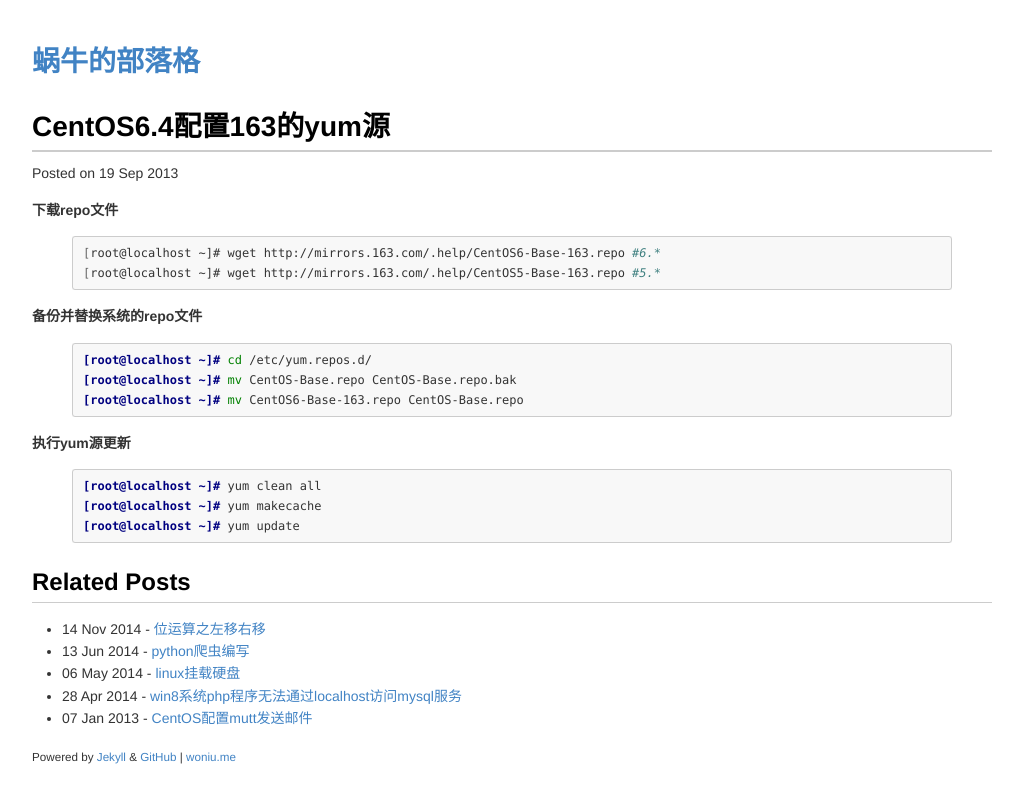
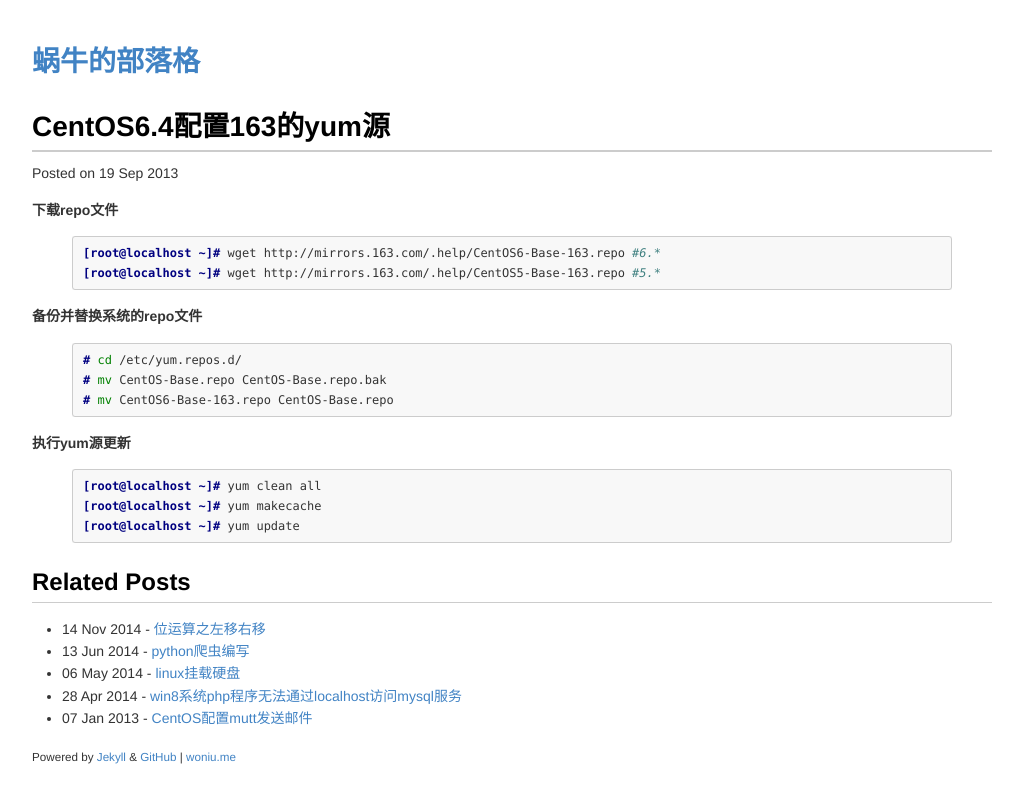
Before and after one commit to peng2089/dp.github.io, a Jekyll site: the page built from _posts/2013-09-19-CentOS6.4配置163的yum源.md, in a window 1280 px wide. Shown: the top 803 px of the page, without its empty margins (128-1151 px from the left). Built offline with Jekyll 4.4.1, drawn with Linux system fonts in a browser that asks for light colours.

Commit message:
change file

```diff
--- a/_posts/2013-09-19-CentOS6.4配置163的yum源.md
+++ b/_posts/2013-09-19-CentOS6.4配置163的yum源.md
@@ -6,16 +6,16 @@ tags: [ yum,CentOS,Linux ]
 ---
 
 **下载repo文件**
-{% highlight bash  %}
+{% highlight console  %}
 [root@localhost ~]# wget http://mirrors.163.com/.help/CentOS6-Base-163.repo #6.*
 [root@localhost ~]# wget http://mirrors.163.com/.help/CentOS5-Base-163.repo #5.*
 {% endhighlight %}
 
 **备份并替换系统的repo文件**
 {% highlight console  %}
-[root@localhost ~]# cd /etc/yum.repos.d/
-[root@localhost ~]# mv CentOS-Base.repo CentOS-Base.repo.bak
-[root@localhost ~]# mv CentOS6-Base-163.repo CentOS-Base.repo
+# cd /etc/yum.repos.d/
+# mv CentOS-Base.repo CentOS-Base.repo.bak
+# mv CentOS6-Base-163.repo CentOS-Base.repo
 {% endhighlight %}
 
 **执行yum源更新**
```
